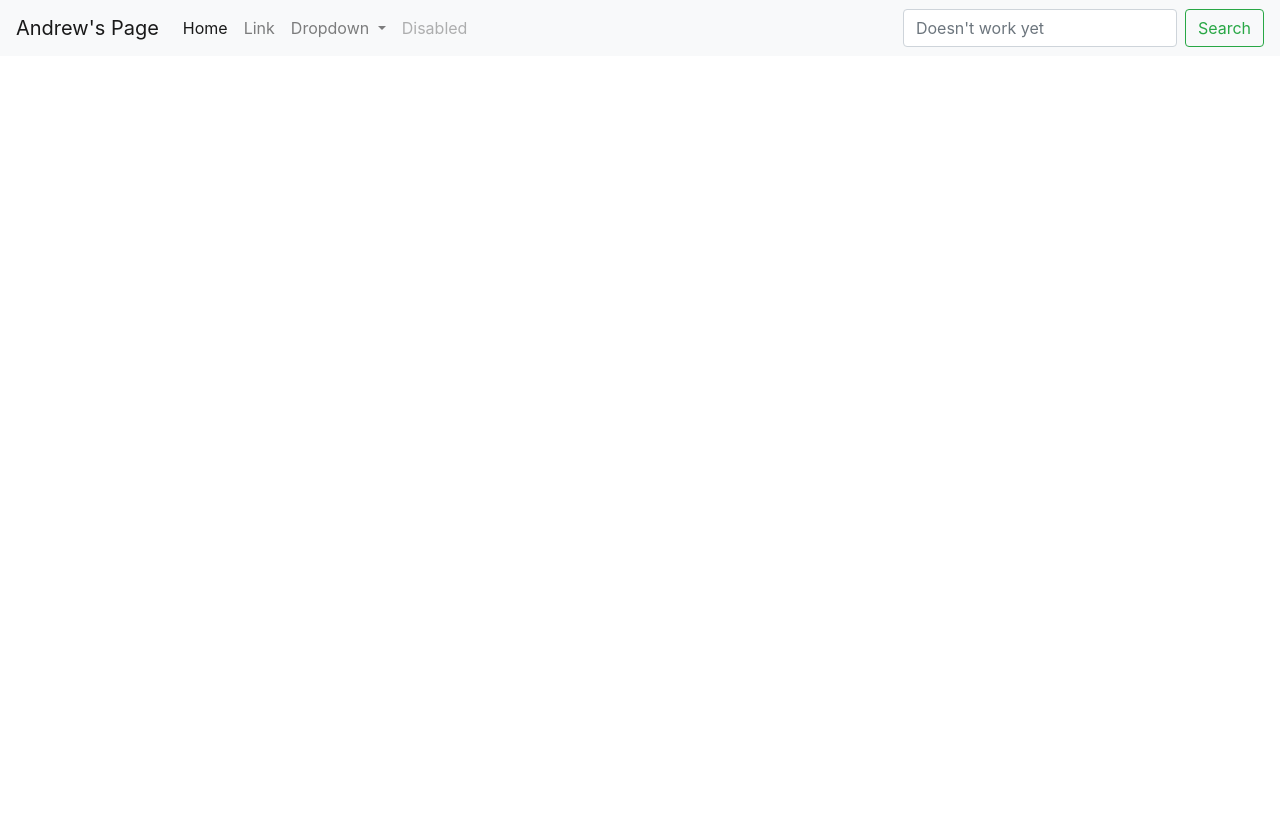
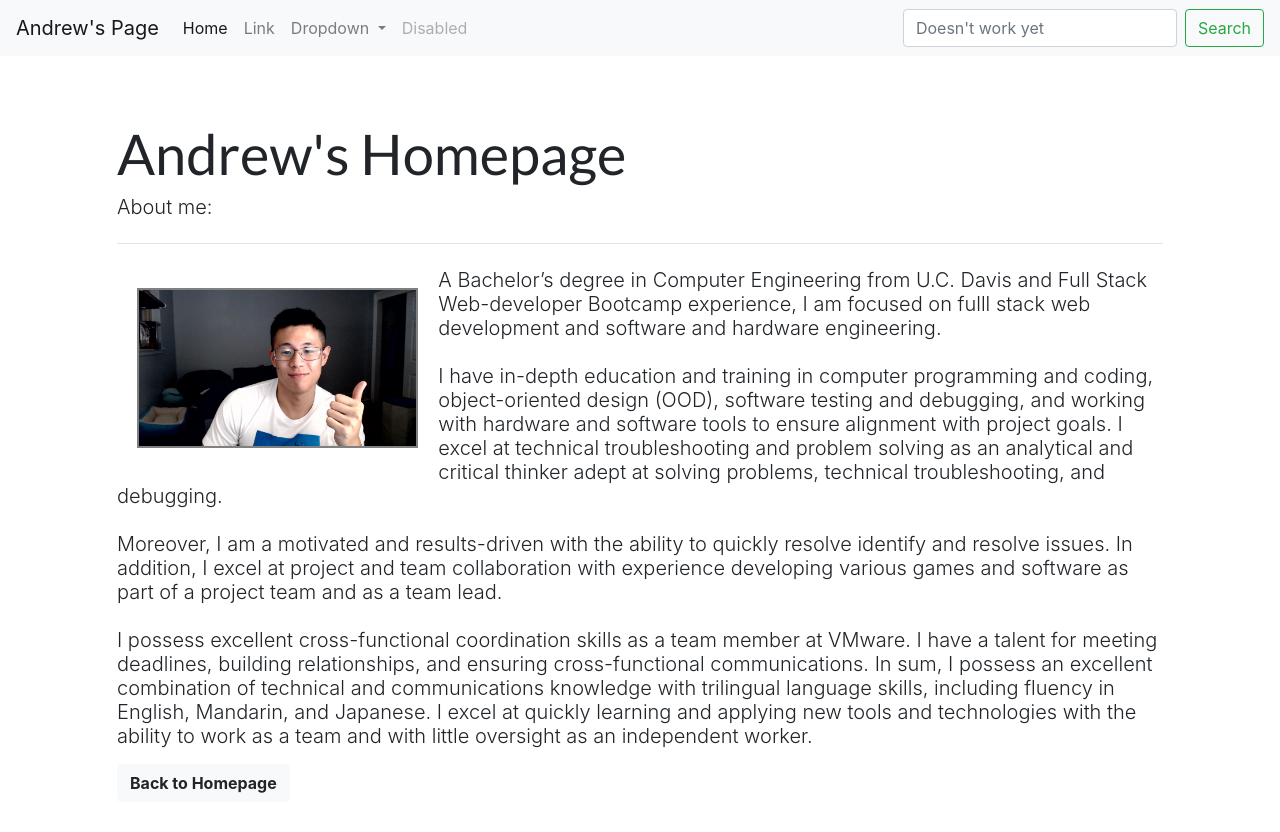
Before and after one commit to homemadechowder/Portfolio_express, a website: page app/public/about.html in a window 1280 px wide. Before the commit the page ends 800 px from the top, so only its background shows below. Drawn offline with nearby package versions, Linux system fonts and the light colour scheme.

Commit message:
updated about me

```diff
--- a/app/public/about.html
+++ b/app/public/about.html
@@ -55,5 +55,25 @@
           </form>
         </div>
     </nav>
+    <div class = "wrapper">
+      <div class = "container">
+          <div class="jumbotron">
+              <h1 class="display-4">Andrew's Homepage</h1>
+              <h2 class="lead">About me: </2>
+              <hr class = "my-4">
+              <p><img style = "float: left; height: 20vh; margin: 20px; border: 2px solid grey;" alt = "me" src = "../assets/me.jpg">
+               A Bachelor’s degree in Computer Engineering from U.C. Davis and Full Stack Web-developer Bootcamp experience, I am focused on fulll stack web development and software and hardware engineering.
+               <br><br> I have in-depth education and training in computer programming and coding, object-oriented design (OOD), software testing and debugging, and working with hardware and software tools to ensure alignment with project goals.
+               I excel at technical troubleshooting and problem solving as an analytical and critical thinker adept at solving problems, technical troubleshooting, and debugging.
+               <br><br>
+               Moreover, I am a motivated and results-driven with the ability to quickly resolve identify and resolve issues.
+               In addition, I excel at project and team collaboration with experience developing various games and software as part of a project team and as a team lead.
+               <br><br>
+               I possess excellent cross-functional coordination skills as a team member at VMware. I have a talent for meeting deadlines, building relationships, and ensuring cross-functional communications. In sum, I possess an excellent combination of technical and communications knowledge with trilingual language skills, including fluency in English, Mandarin, and Japanese. I excel at quickly learning and applying new tools and technologies with the ability to work as a team and with little oversight as an independent worker.
+              </p>
+              <a class = "btn btn-light" href  = "/home"><strong>Back to Homepage</strong></a>
+          </div>
+      </div>
+    </div>
 </body>
 </html>
```
Also changed, not shown: app/assets/me.jpg (added).
